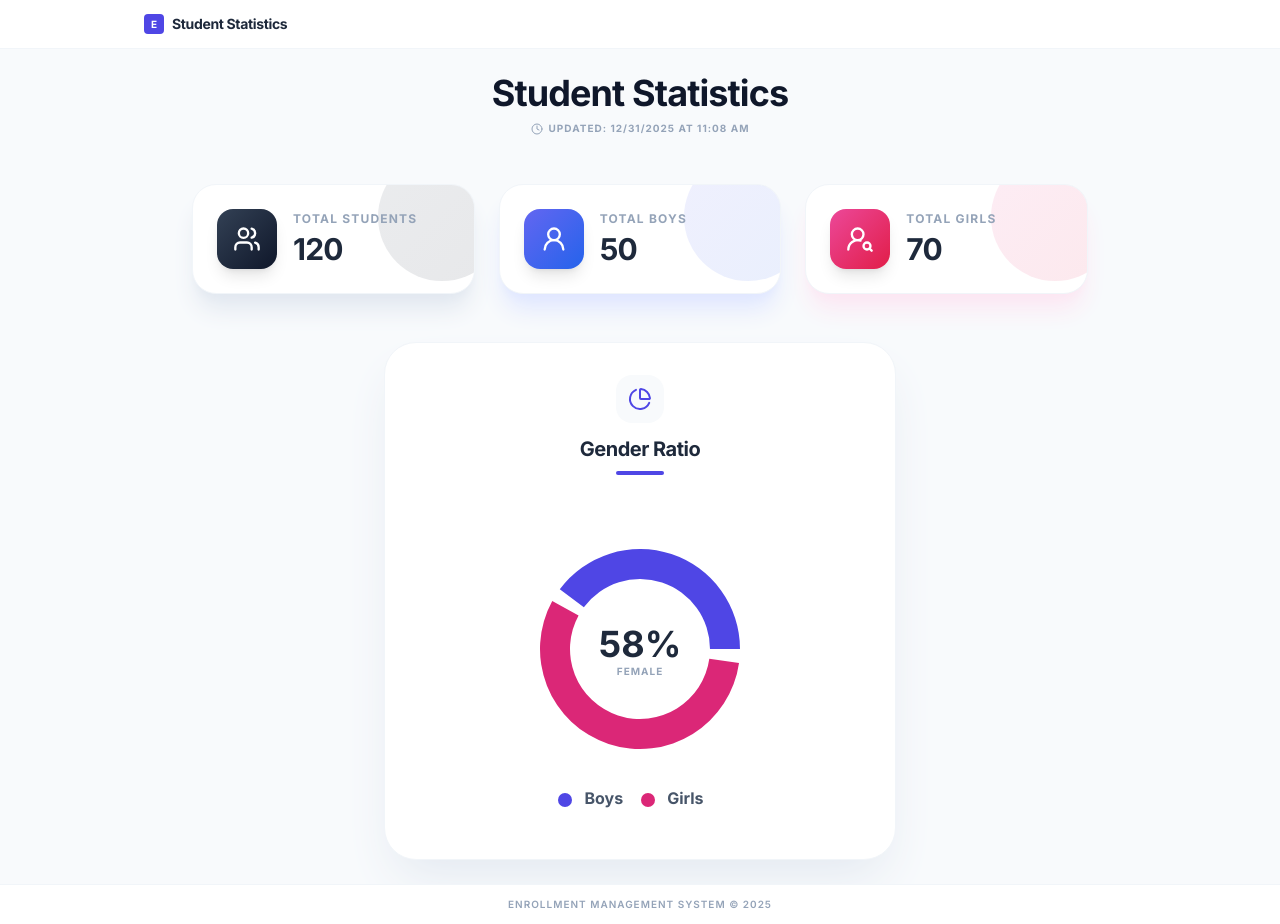
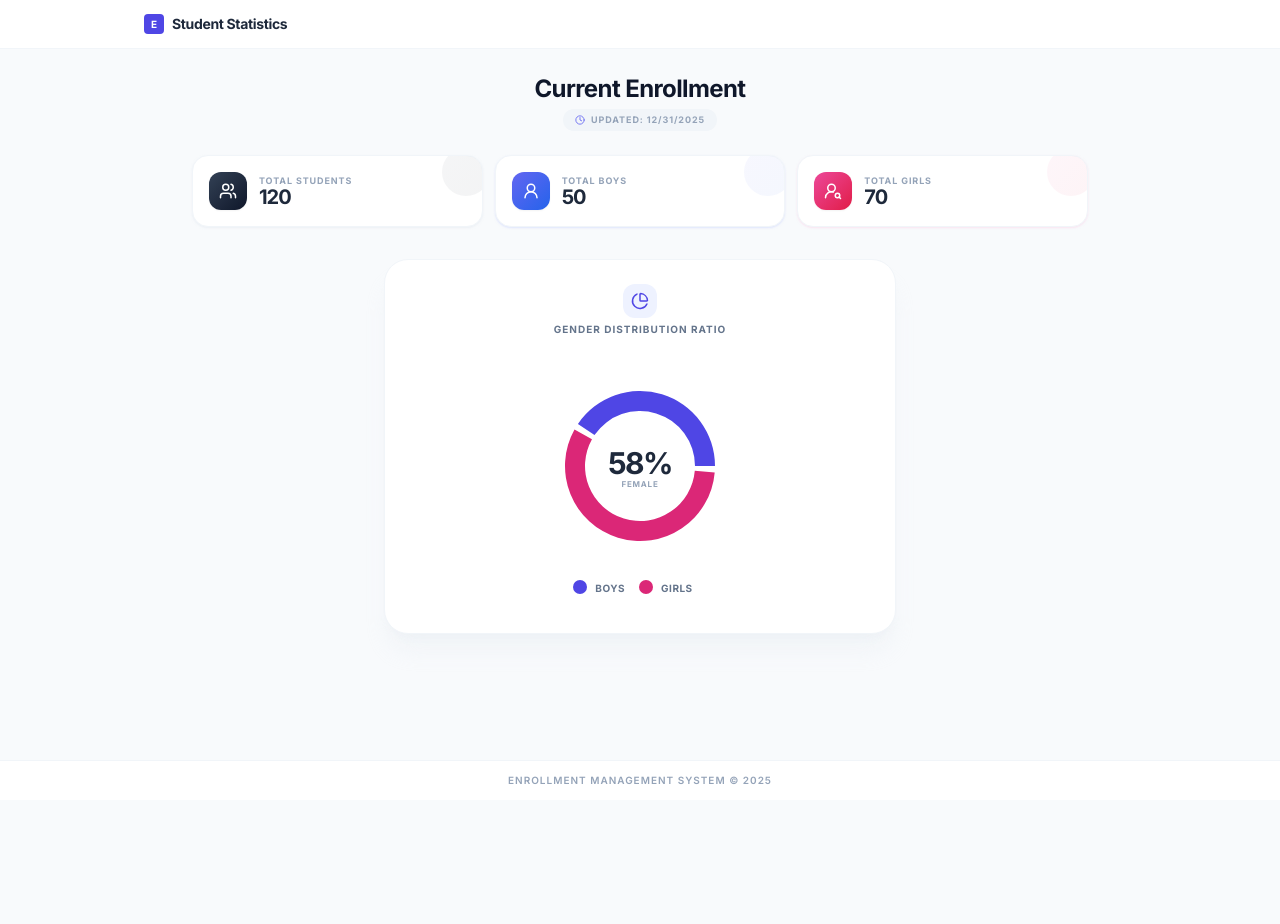
Before and after one commit to samm22174-beep/edu-stats-dashboard, a React (Vite) app: page / in a window 1280 px wide. After the commit the page ends 800 px from the top, so only its background shows below. Built offline with nearby package versions, Linux system fonts and the light colour scheme.

Commit message:
Update PublicDashboard.tsx

```diff
--- a/PublicDashboard.tsx
+++ b/PublicDashboard.tsx
@@ -1,5 +1,5 @@
 import React from 'react';
-import { StudentStats, InsightData } from './types';
+import { StudentStats } from './types';
 import { Users, UserRound, UserRoundSearch, PieChart as PieChartIcon, Clock } from 'lucide-react';
 import {
   PieChart,
@@ -12,8 +12,6 @@ import {
 
 interface Props {
   stats: StudentStats;
-  insights: InsightData | null;
-  loadingInsights: boolean;
 }
 
 const StatCard: React.FC<{
@@ -23,15 +21,15 @@ const StatCard: React.FC<{
   gradient: string;
   shadow: string;
 }> = ({ title, value, icon, gradient, shadow }) => (
-  <div className={`relative overflow-hidden bg-white p-6 rounded-3xl border border-slate-100 shadow-xl ${shadow} transition-all hover:-translate-y-1 duration-300`}>
-    <div className={`absolute top-0 right-0 w-32 h-32 -mr-8 -mt-8 rounded-full opacity-10 bg-gradient-to-br ${gradient}`}></div>
-    <div className="flex items-center space-x-4 relative z-10">
-      <div className={`p-4 rounded-2xl bg-gradient-to-br ${gradient} text-white shadow-lg`}>
-        {icon}
+  <div className={`relative overflow-hidden bg-white p-4 rounded-2xl border border-slate-100 shadow-sm ${shadow} flex-1 transition-transform hover:scale-[1.02]`}>
+    <div className={`absolute top-0 right-0 w-12 h-12 -mr-2 -mt-2 rounded-full opacity-5 bg-gradient-to-br ${gradient}`}></div>
+    <div className="flex items-center space-x-3 relative z-10">
+      <div className={`p-2.5 rounded-xl bg-gradient-to-br ${gradient} text-white shadow-sm flex-shrink-0`}>
+        {React.isValidElement(icon) ? React.cloneElement(icon as React.ReactElement<any>, { size: 18 }) : icon}
       </div>
-      <div>
-        <p className="text-xs font-bold text-slate-400 uppercase tracking-widest mb-1">{title}</p>
-        <p className="text-3xl font-black text-slate-800 tracking-tight">{value.toLocaleString()}</p>
+      <div className="min-w-0">
+        <p className="text-[9px] font-bold text-slate-400 uppercase tracking-widest truncate">{title}</p>
+        <p className="text-xl font-black text-slate-800 tracking-tighter leading-none">{value.toLocaleString()}</p>
       </div>
     </div>
   </div>
@@ -44,90 +42,93 @@ const PublicDashboard: React.FC<Props> = ({ stats }) => {
   ];
 
   return (
-    <div className="max-w-4xl mx-auto space-y-12 animate-in fade-in slide-in-from-bottom-4 duration-700">
-      <div className="text-center space-y-2">
-        <h2 className="text-4xl font-black text-slate-900 tracking-tight">Student Statistics</h2>
-        <div className="flex items-center justify-center text-[10px] font-bold text-slate-400 uppercase tracking-widest">
-          <Clock size={12} className="mr-1.5" />
-          Updated: {new Date(stats.lastUpdated).toLocaleDateString()} at {new Date(stats.lastUpdated).toLocaleTimeString([], { hour: '2-digit', minute: '2-digit' })}
+    <div className="max-w-4xl mx-auto space-y-6 animate-in fade-in slide-in-from-bottom-2 duration-500">
+      {/* Centered Heading */}
+      <div className="text-center space-y-1">
+        <h2 className="text-2xl font-black text-slate-900 tracking-tight">Current Enrollment</h2>
+        <div className="flex items-center justify-center text-[9px] font-bold text-slate-400 uppercase tracking-widest bg-slate-100 px-3 py-1 rounded-full w-max mx-auto">
+          <Clock size={10} className="mr-1.5 text-indigo-500" />
+          Updated: {new Date(stats.lastUpdated).toLocaleDateString()}
         </div>
       </div>
 
-      <div className="grid grid-cols-1 md:grid-cols-3 gap-6">
+      {/* Stats Row */}
+      <div className="grid grid-cols-1 sm:grid-cols-3 gap-3">
         <StatCard
           title="Total Students"
           value={stats.total}
-          icon={<Users size={28} />}
+          icon={<Users />}
           gradient="from-slate-700 to-slate-900"
-          shadow="shadow-slate-200"
+          shadow="shadow-slate-200/50"
         />
         <StatCard
           title="Total Boys"
           value={stats.boys}
-          icon={<UserRound size={28} />}
+          icon={<UserRound />}
           gradient="from-indigo-500 to-blue-600"
-          shadow="shadow-indigo-100"
+          shadow="shadow-indigo-200/50"
         />
         <StatCard
           title="Total Girls"
           value={stats.girls}
-          icon={<UserRoundSearch size={28} />}
+          icon={<UserRoundSearch />}
           gradient="from-pink-500 to-rose-600"
-          shadow="shadow-pink-100"
+          shadow="shadow-pink-200/50"
         />
       </div>
 
-      <div className="flex justify-center">
-        <div className="w-full max-w-lg bg-white p-8 rounded-[2rem] border border-slate-100 shadow-2xl shadow-slate-200">
-          <div className="flex flex-col items-center mb-8">
-            <div className="p-3 bg-slate-50 rounded-2xl mb-3">
-              <PieChartIcon size={24} className="text-indigo-600" />
+      {/* Centered Chart Section */}
+      <div className="flex justify-center pt-2">
+        <div className="w-full max-w-lg bg-white p-6 rounded-3xl border border-slate-100 shadow-xl shadow-slate-200/30">
+          <div className="flex flex-col items-center mb-4">
+            <div className="p-2 bg-indigo-50 rounded-xl mb-1 text-indigo-600">
+              <PieChartIcon size={18} />
             </div>
-            <h3 className="text-xl font-black text-slate-800 tracking-tight">Gender Ratio</h3>
-            <div className="h-1 w-12 bg-indigo-600 rounded-full mt-2"></div>
+            <h3 className="text-[10px] font-bold text-slate-500 uppercase tracking-widest">Gender Distribution Ratio</h3>
           </div>
 
-          <div className="h-80 w-full relative">
+          <div className="h-52 md:h-64 w-full relative">
             <ResponsiveContainer width="100%" height="100%">
               <PieChart>
                 <Pie
                   data={chartData}
                   cx="50%"
                   cy="50%"
-                  innerRadius={70}
-                  outerRadius={100}
-                  paddingAngle={8}
+                  innerRadius={55}
+                  outerRadius={75}
+                  paddingAngle={5}
                   dataKey="value"
-                  animationBegin={200}
-                  animationDuration={1500}
+                  strokeWidth={0}
+                  animationDuration={1000}
                 >
                   {chartData.map((entry, index) => (
-                    <Cell key={`cell-${index}`} fill={entry.color} stroke="none" />
+                    <Cell key={`cell-${index}`} fill={entry.color} />
                   ))}
                 </Pie>
                 <Tooltip
                   contentStyle={{
-                    borderRadius: '20px',
+                    borderRadius: '12px',
                     border: 'none',
-                    boxShadow: '0 20px 25px -5px rgb(0 0 0 / 0.1)',
-                    padding: '12px 16px',
+                    boxShadow: '0 10px 15px -3px rgb(0 0 0 / 0.1)',
+                    fontSize: '11px',
                     fontWeight: 'bold'
                   }}
                 />
                 <Legend
                   verticalAlign="bottom"
-                  height={36}
+                  height={30}
                   iconType="circle"
-                  formatter={(value) => <span className="text-slate-600 font-bold px-2">{value}</span>}
+                  formatter={(value) => <span className="text-[10px] font-bold text-slate-500 px-1 uppercase tracking-wider">{value}</span>}
                 />
               </PieChart>
             </ResponsiveContainer>
 
-            <div className="absolute top-1/2 left-1/2 -translate-x-1/2 -translate-y-1/2 -mt-4 text-center pointer-events-none">
-              <p className="text-4xl font-black text-slate-800">
+            {/* Center Percentage Display */}
+            <div className="absolute top-1/2 left-1/2 -translate-x-1/2 -translate-y-1/2 -mt-3 text-center pointer-events-none">
+              <p className="text-3xl font-black text-slate-800 tracking-tighter leading-none">
                 {stats.total > 0 ? Math.round((stats.girls / stats.total) * 100) : 0}%
               </p>
-              <p className="text-[10px] font-bold text-slate-400 uppercase tracking-widest">Female</p>
+              <p className="text-[8px] font-black text-slate-400 uppercase tracking-widest">Female</p>
             </div>
           </div>
         </div>
```
